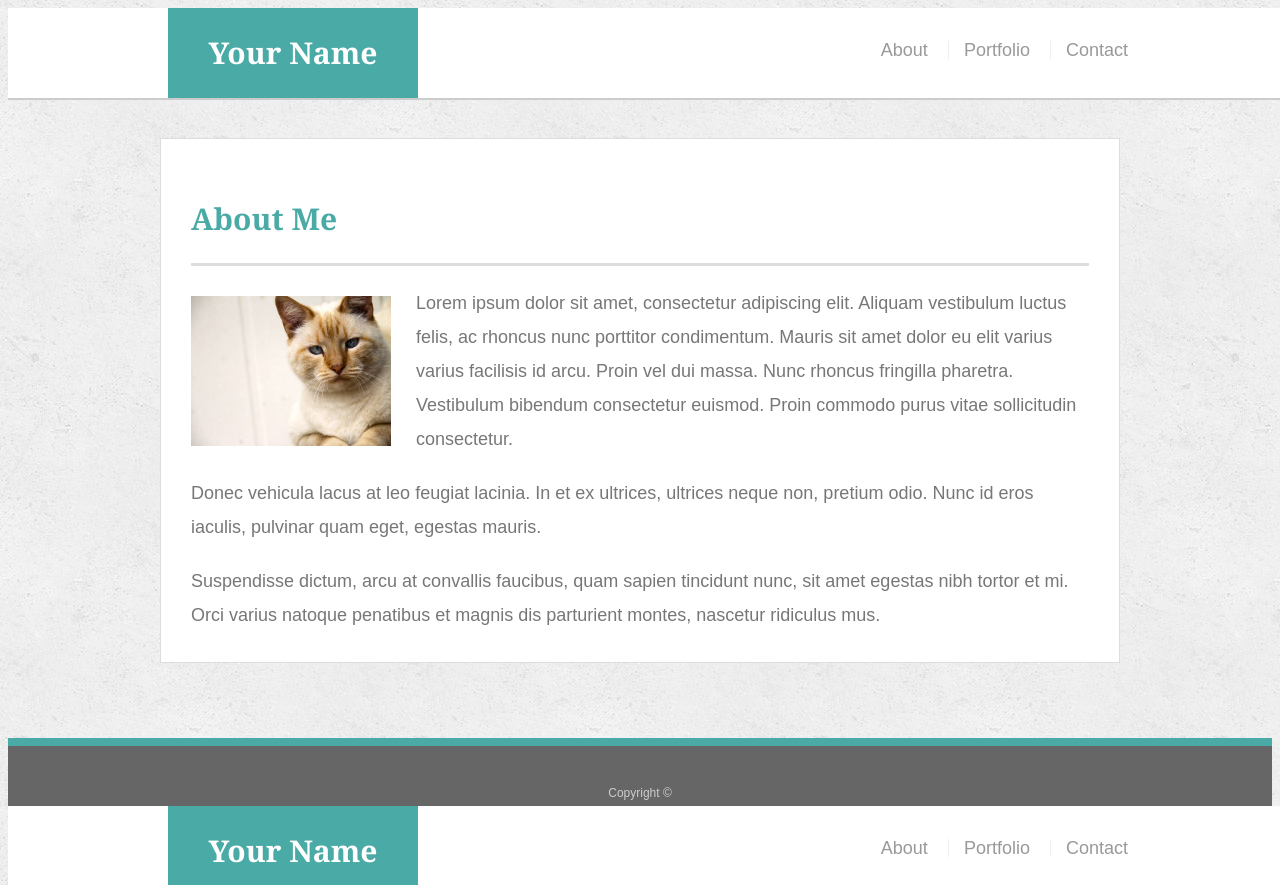
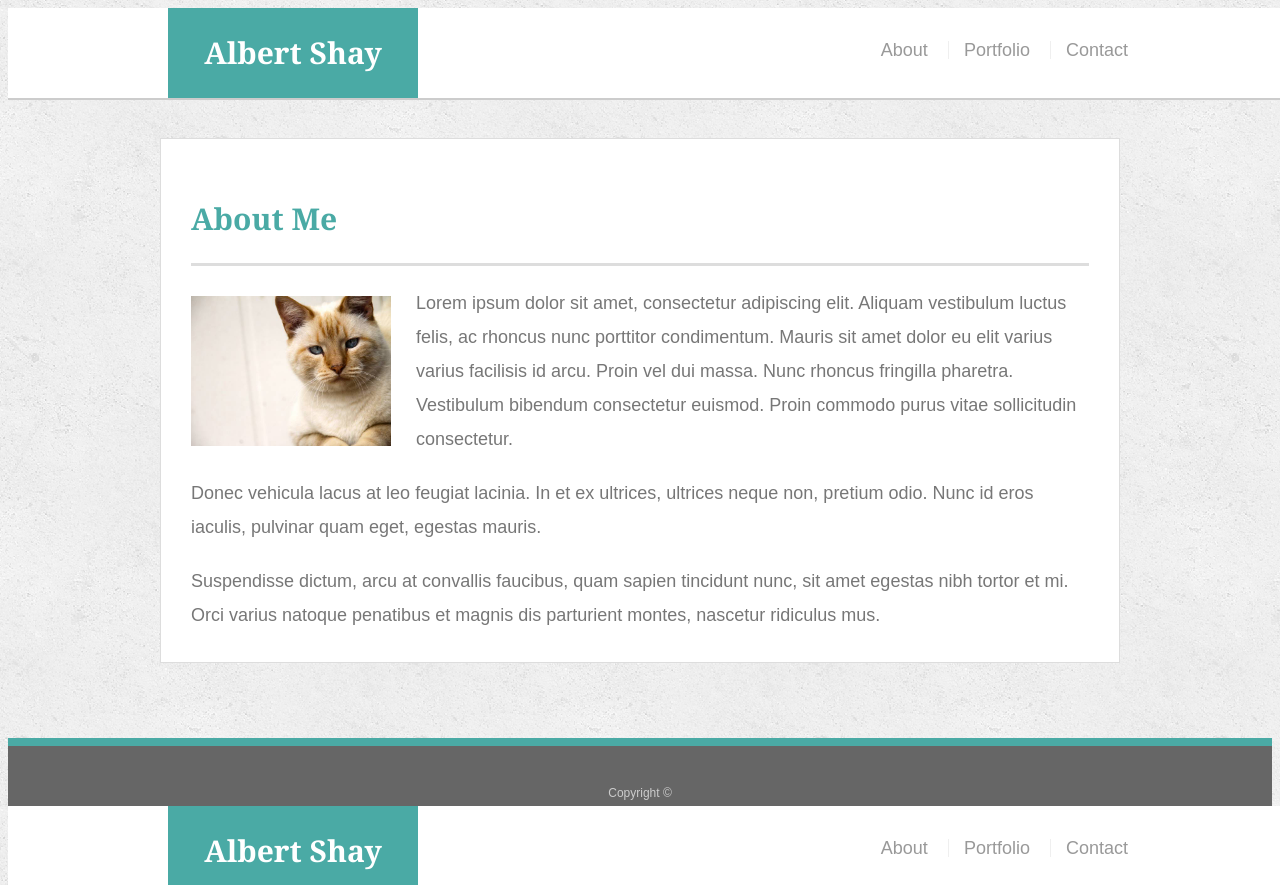
Before and after one commit to albertshay888/Basic-Portfolio, a plain HTML site: page index.html in a window 1280 px wide. Shown: the top 885 px of the page. Drawn offline with Linux system fonts and the light colour scheme.

Commit message:
changes3

```diff
--- a/index.html
+++ b/index.html
@@ -4,7 +4,7 @@
 
 <head>
   <meta charset="UTF-8">
-  <title>About | Your Name</title>
+  <title>About | Albert Shay</title>
   <link rel="stylesheet" type="text/css" href="assets/css/style.css">
 </head>
 
@@ -12,7 +12,7 @@
 
   <header id="masthead">
     <div class="container">
-      <a href="index.html" id="logo">Your Name</a>
+      <a href="index.html" id="logo">Albert Shay</a>
       <nav>
         <a href="index.html">About</a>
         <a href="portfolio.html">Portfolio</a>
@@ -25,7 +25,7 @@
     <section class="main-section">
       <h1>About Me</h1>
 
-      <img src="assets/images/cat.jpg" class="auth-image" alt="Your Name">
+      <img src="assets/images/cat.jpg" class="auth-image" alt="Albert Shay">
 
       <p>Lorem ipsum dolor sit amet, consectetur adipiscing elit. Aliquam vestibulum luctus felis, ac rhoncus nunc porttitor condimentum. Mauris sit amet dolor eu elit varius varius facilisis id arcu. Proin vel dui massa. Nunc rhoncus fringilla pharetra. Vestibulum bibendum consectetur euismod. Proin commodo purus vitae sollicitudin consectetur.</p>
 
@@ -50,7 +50,7 @@
 
 <head>
   <meta charset="UTF-8">
-  <title>About | Your Name</title>
+  <title>About | Albert Shay</title>
   <link rel="stylesheet" type="text/css" href="assets/css/style.css">
 </head>
 
@@ -58,7 +58,7 @@
 
   <header id="masthead">
     <div class="container">
-      <a href="index.html" id="logo">Your Name</a>
+      <a href="index.html" id="logo">Albert Shay</a>
       <nav>
         <a href="index.html">About</a>
         <a href="portfolio.html">Portfolio</a>
@@ -71,7 +71,7 @@
     <section class="main-section">
       <h1>About Me</h1>
 
-      <img src="assets/images/cat.jpg" class="auth-image" alt="Your Name">
+      <img src="assets/images/cat.jpg" class="auth-image" alt="Albert Shay">
 
       <p>Lorem ipsum dolor sit amet, consectetur adipiscing elit. Aliquam vestibulum luctus felis, ac rhoncus nunc porttitor condimentum. Mauris sit amet dolor eu elit varius varius facilisis id arcu. Proin vel dui massa. Nunc rhoncus fringilla pharetra. Vestibulum bibendum consectetur euismod. Proin commodo purus vitae sollicitudin consectetur.</p>
 
```
Also changed, not shown: portfolio.html (+2 -2 lines).
